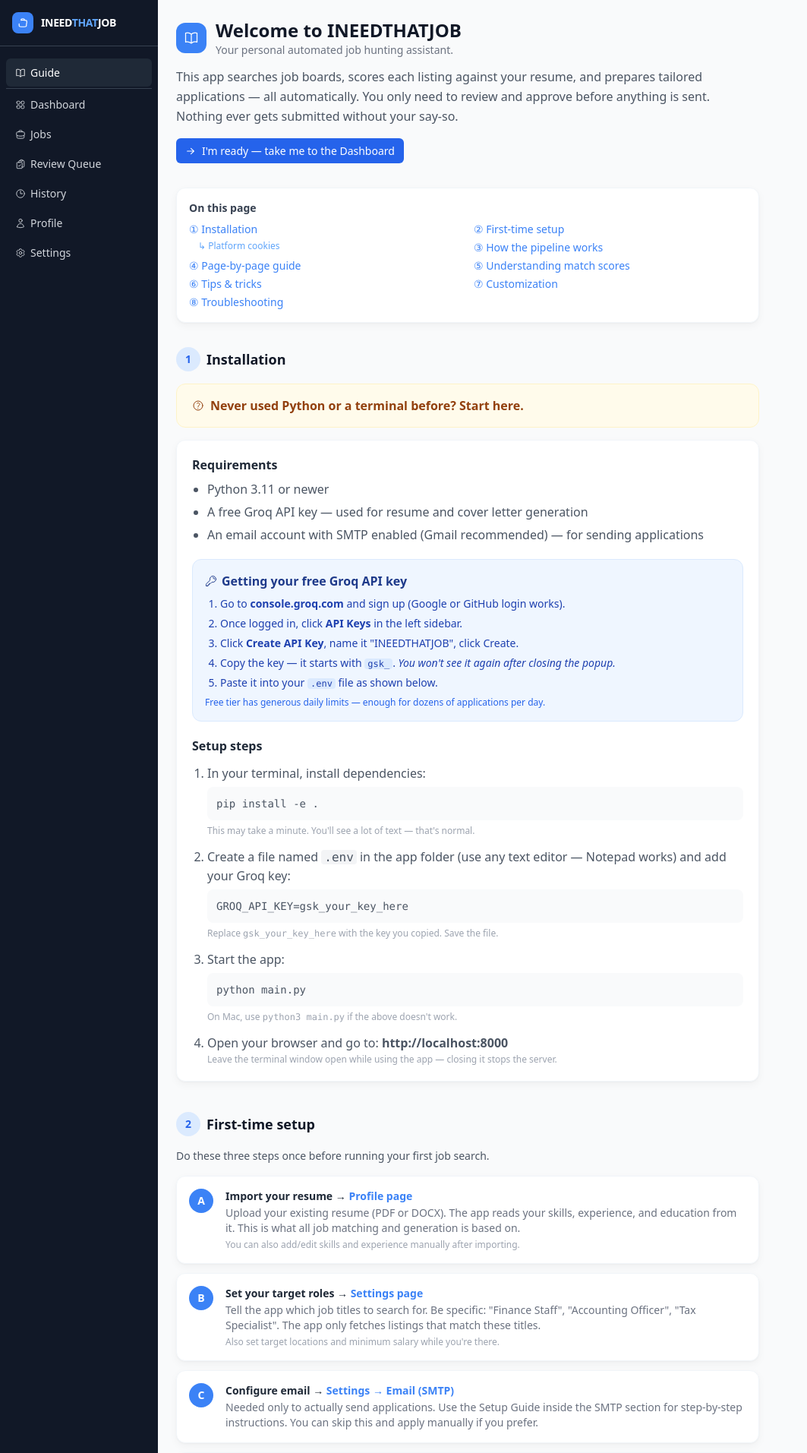
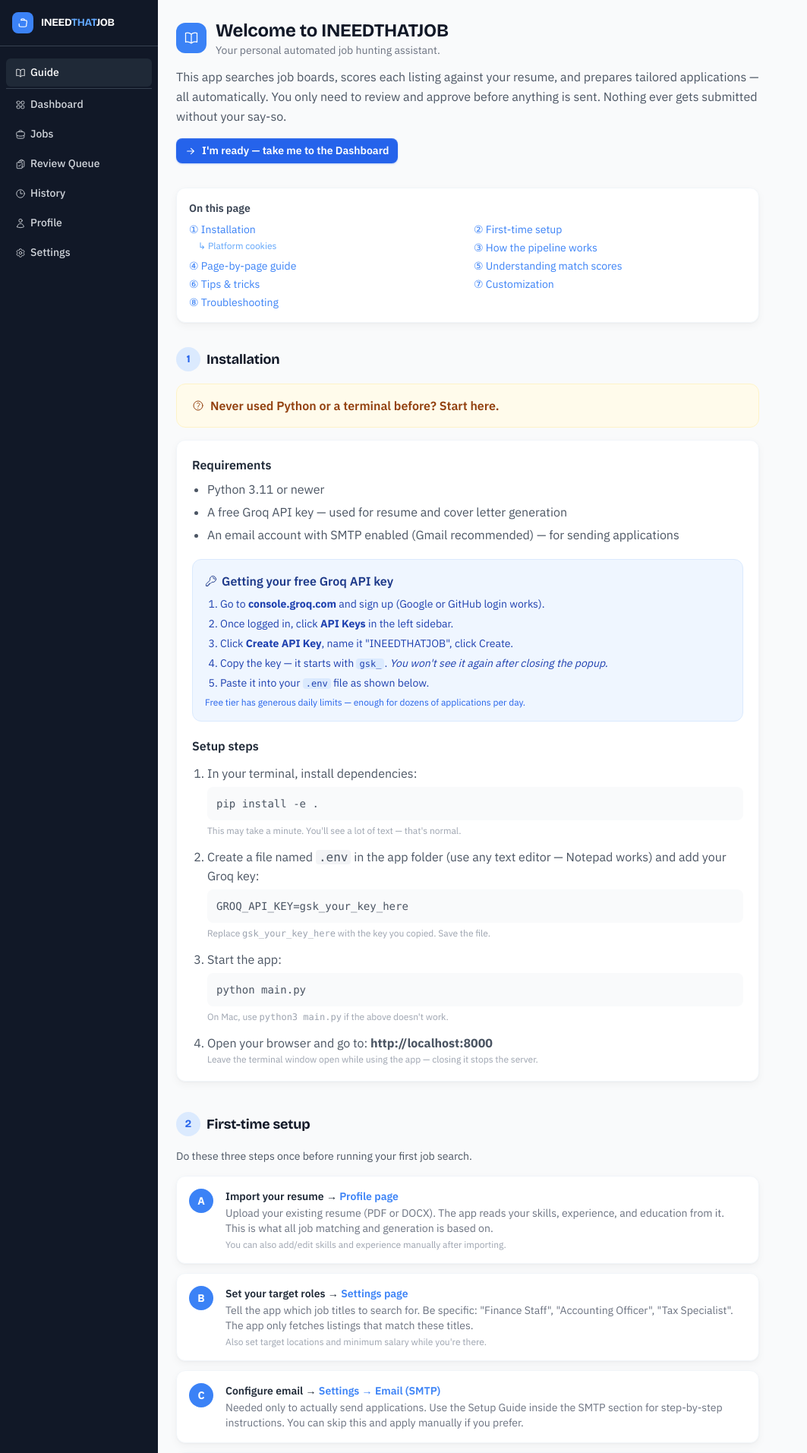
Before and after one commit to batukkilat/INEEDTHATJOB, a FastAPI app: page /guide/ in a window 1280 px wide. Shown: the top 1913 px of the page at 76% size, without its empty margins (0-1063 px from the left). Run offline with FastAPI, Linux system fonts and the light colour scheme; parts of the project's set-up code (start-up, migrations or seed data) failed here and were passed over; some libraries are stand-ins or nearby versions.

Commit message:
Visual polish: display/body font pairing, staggered card reveals, refined buttons
Bricolage Grotesque for headings, IBM Plex Sans for body. Cards fade up
with a small stagger; accordion chevron animates; primary buttons get
depth and a press state. prefers-reduced-motion disables the animation.

Co-Authored-By: Claude Fable 5 <noreply@anthropic.com>

```diff
--- a/web/static/custom.css
+++ b/web/static/custom.css
@@ -1,3 +1,37 @@
+/* ── Typography ────────────────────────────────────────────────────── */
+:root {
+    --font-display: 'Bricolage Grotesque', 'Segoe UI', sans-serif;
+    --font-body: 'IBM Plex Sans', 'Segoe UI', sans-serif;
+}
+body { font-family: var(--font-body); }
+h1, h2, h3 { font-family: var(--font-display); letter-spacing: -0.01em; }
+aside .text-sm.font-bold { font-family: var(--font-display); }
+
+/* ── Motion ────────────────────────────────────────────────────────── */
+@keyframes fadeUp {
+    from { opacity: 0; transform: translateY(8px); }
+    to   { opacity: 1; transform: none; }
+}
+.card { animation: fadeUp 0.35s ease both; }
+.card:nth-child(2)  { animation-delay: 0.04s; }
+.card:nth-child(3)  { animation-delay: 0.08s; }
+.card:nth-child(4)  { animation-delay: 0.12s; }
+.card:nth-child(5)  { animation-delay: 0.16s; }
+.card:nth-child(6)  { animation-delay: 0.20s; }
+@media (prefers-reduced-motion: reduce) {
+    .card { animation: none; }
+}
+
+/* ── Review accordion ──────────────────────────────────────────────── */
+details.review-card > summary { list-style: none; }
+details.review-card > summary::-webkit-details-marker { display: none; }
+details.review-card > summary:hover { background: rgba(0,0,0,0.015); }
+details.review-card .chev { transition: transform 0.25s ease; }
+details.review-card[open] .chev { transform: rotate(90deg); }
+details.review-card > div { animation: fadeUp 0.25s ease both; }
+.dark details.review-card > summary:hover { background: rgba(255,255,255,0.02); }
+html.pink details.review-card > summary:hover { background: rgba(225,29,72,0.03); }
+
 .nav-link {
     display: flex;
     align-items: center;
@@ -17,14 +51,20 @@
     align-items: center;
     padding: 0.375rem 0.75rem;
     font-size: 0.875rem;
-    font-weight: 500;
-    border-radius: 0.375rem;
+    font-weight: 600;
+    border-radius: 0.5rem;
     cursor: pointer;
-    transition: background-color 0.15s;
+    transition: background-color 0.15s, transform 0.1s, box-shadow 0.15s;
     border: none;
 }
-.btn-primary { background-color: #2563eb; color: #fff; }
-.btn-primary:hover { background-color: #1d4ed8; }
+.btn:active { transform: scale(0.97); }
+.btn:focus-visible { outline: 2px solid #2563eb; outline-offset: 2px; }
+.btn-primary {
+    background-color: #2563eb;
+    color: #fff;
+    box-shadow: 0 1px 2px rgba(37, 99, 235, 0.3), inset 0 1px 0 rgba(255,255,255,0.15);
+}
+.btn-primary:hover { background-color: #1d4ed8; box-shadow: 0 2px 6px rgba(37, 99, 235, 0.35), inset 0 1px 0 rgba(255,255,255,0.15); }
 .btn-secondary { background-color: #fff; color: #374151; border: 1px solid #d1d5db; }
 .btn-secondary:hover { background-color: #f9fafb; }
 .btn-danger { background-color: #dc2626; color: #fff; }
--- a/web/templates/base.html
+++ b/web/templates/base.html
@@ -22,6 +22,9 @@
   <script src="https://cdn.tailwindcss.com"></script>
   <script>tailwind.config = { darkMode: 'class' }</script>
   <script src="/static/htmx.min.js"></script>
+  <link rel="preconnect" href="https://fonts.googleapis.com">
+  <link rel="preconnect" href="https://fonts.gstatic.com" crossorigin>
+  <link href="https://fonts.googleapis.com/css2?family=Bricolage+Grotesque:opsz,wght@12..96,500;12..96,600;12..96,700;12..96,800&family=IBM+Plex+Sans:wght@400;500;600;700&display=swap" rel="stylesheet">
   <link rel="stylesheet" href="/static/custom.css">
 </head>
 <body class="bg-gray-50 text-gray-900 h-screen overflow-hidden flex">
```
